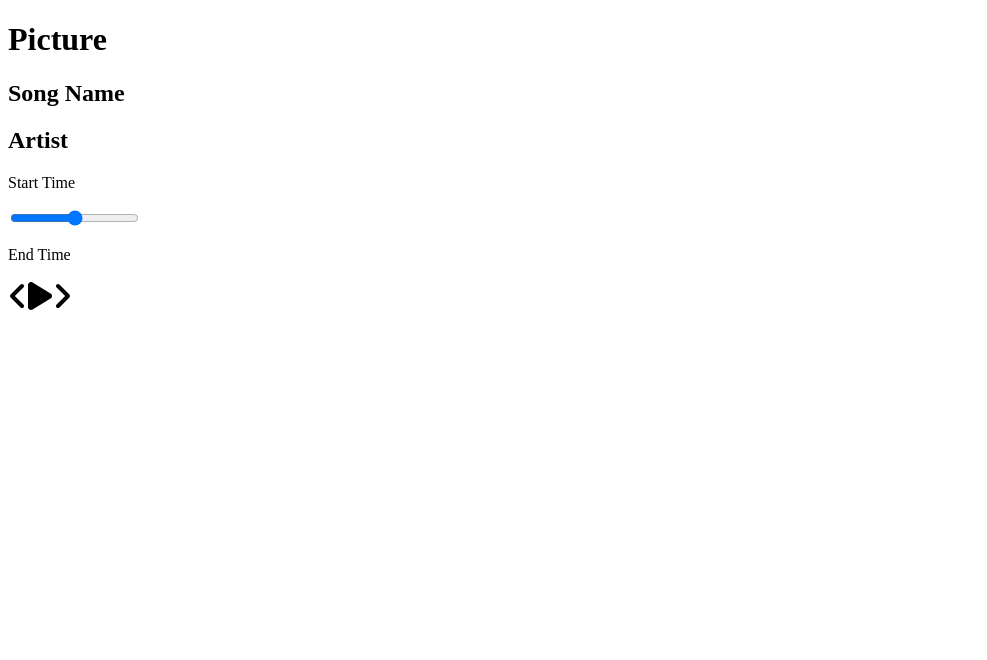
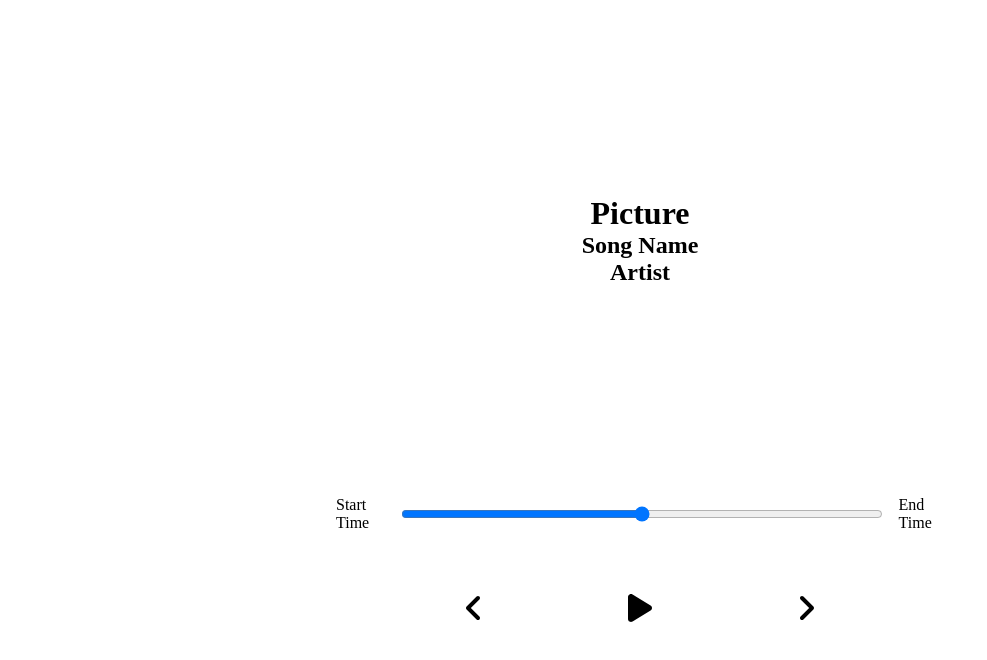
Before and after one commit to josecaballero/react-player, a React (Create React App) app: page / in a window 1280 px wide. Shown: the top 660 px of the page, without its empty margins (0-987 px from the left). Built offline with nearby package versions, Linux system fonts and the light colour scheme.

Commit message:
added playlist data & basic player styles

```diff
--- a/package.json
+++ b/package.json
@@ -13,6 +13,7 @@
     "react": "^18.1.0",
     "react-dom": "^18.1.0",
     "react-scripts": "5.0.1",
+    "uuid": "^8.3.2",
     "web-vitals": "^2.1.4"
   },
   "scripts": {
--- a/src/App.js
+++ b/src/App.js
@@ -1,7 +1,9 @@
 import React from "react";
-
 import Player from "./components/Player";
 import Song from "./components/Song";
+import data from "./util";
+
+import "./styles/app.scss";
 
 function App() {
   return (
--- a/src/components/Player.js
+++ b/src/components/Player.js
@@ -9,13 +9,13 @@ import {
 const Player = () => {
   return (
     <div className="player">
-      <div className="time-control">
-        <p>Start Time</p>
-        <input type="range" />
-        <p>End Time</p>
+      <div className="player__timer">
+        <p className="player__text">Start Time</p>
+        <input className="player__range" type="range" />
+        <p className="player__text">End Time</p>
       </div>
 
-      <div className="play-control">
+      <div className="player__controls">
         <FontAwesomeIcon size="2x" className="skip-back" icon={faAngleLeft} />
         <FontAwesomeIcon size="2x" className="play" icon={faPlay} />
         <FontAwesomeIcon
--- /dev/null
+++ b/src/styles/_player.scss
@@ -0,0 +1,33 @@
+.player {
+  height: 20vh;
+  display: flex;
+  flex-direction: column;
+  align-items: center;
+  justify-content: space-between;
+
+  &__timer {
+    width: 50%;
+    display: flex;
+  }
+
+  &__range {
+    width: 100%;
+    padding: 1rem 2rem;
+  }
+
+  &__text {
+    padding: 1rem;
+  }
+
+  &__controls {
+    display: flex;
+    justify-content: space-between;
+    align-items: center;
+    padding: 1rem;
+    width: 30%;
+
+    svg {
+      cursor: pointer;
+    }
+  }
+}
--- /dev/null
+++ b/src/styles/_song.scss
@@ -0,0 +1,7 @@
+.song-container {
+  min-height: 60vh;
+  display: flex;
+  flex-direction: column;
+  align-items: center;
+  justify-content: center;
+}
--- a/src/styles/app.scss
+++ b/src/styles/app.scss
@@ -3,3 +3,6 @@
   padding: 0;
   box-sizing: border-box;
 }
+
+@import "./song";
+@import "./player";
--- /dev/null
+++ b/src/util.js
@@ -0,0 +1,68 @@
+import { v4 as uuidv4 } from "uuid";
+
+function chillHop() {
+  return [
+    {
+      name: "Looking in",
+      cover:
+        "https://chillhop.com/wp-content/uploads/2021/08/af3ce13ad39d38057f00144f8a7c295877ccfec1-1024x1024.jpg",
+      artist: "Smile High, Teddy Roxpin",
+      audio: "https://mp3.chillhop.com/serve.php/?mp3=23335",
+      color: ["#438991, #2E7180"],
+      id: uuidv4(),
+      active: true,
+    },
+    {
+      name: "Montauk Paddling",
+      cover:
+        "https://chillhop.com/wp-content/uploads/2022/04/50d1e8b673f1afde1fefeb1c8cc895139def15c5-1024x1024.jpg",
+      artist: "auv",
+      audio: "https://mp3.chillhop.com/serve.php/?mp3=34372",
+      color: ["#DFD3BD, #C43453"],
+      id: uuidv4(),
+      active: false,
+    },
+    {
+      name: "Drift",
+      cover:
+        "https://chillhop.com/wp-content/uploads/2022/01/d7c0bd347f56540babd9dd85454b93a89df84a15-1024x1024.jpg",
+      artist: "Somni",
+      audio: "https://mp3.chillhop.com/serve.php/?mp3=30133",
+      color: ["#5B373D, #326A70"],
+      id: uuidv4(),
+      active: false,
+    },
+    {
+      name: "Soulsounds",
+      cover:
+        "https://chillhop.com/wp-content/uploads/2021/11/4c9682ee612a3b8ef51de286c49b5489408e9257-1024x1024.jpg",
+      artist: "Parkbench Epiphany",
+      audio: "https://mp3.chillhop.com/serve.php/?mp3=27500",
+      color: ["#557282, #DF9695"],
+      id: uuidv4(),
+      active: false,
+    },
+    {
+      name: "Conflicted",
+      cover:
+        "https://chillhop.com/wp-content/uploads/2021/08/b0bb2309d0c8fe0a32907ecddab689501b7de5cf-1024x1024.jpg",
+      artist: "Conflicted",
+      audio: "https://mp3.chillhop.com/serve.php/?mp3=24642",
+      color: ["#4D402F, #2C3849"],
+      id: uuidv4(),
+      active: false,
+    },
+    {
+      name: "Far from home",
+      cover:
+        "https://chillhop.com/wp-content/uploads/2020/07/ad7fc4dda66ba986466fd2b1c416b0b12411ee28-1024x1024.jpg",
+      artist: "Toonorth",
+      audio: "https://mp3.chillhop.com/serve.php/?mp3=8127",
+      color: ["#5C5B59, #689C9A"],
+      id: uuidv4(),
+      active: false,
+    },
+  ];
+}
+
+export default chillHop;
```
Also changed, not shown: 1 other file (tests, documents, lock files or other folders).
